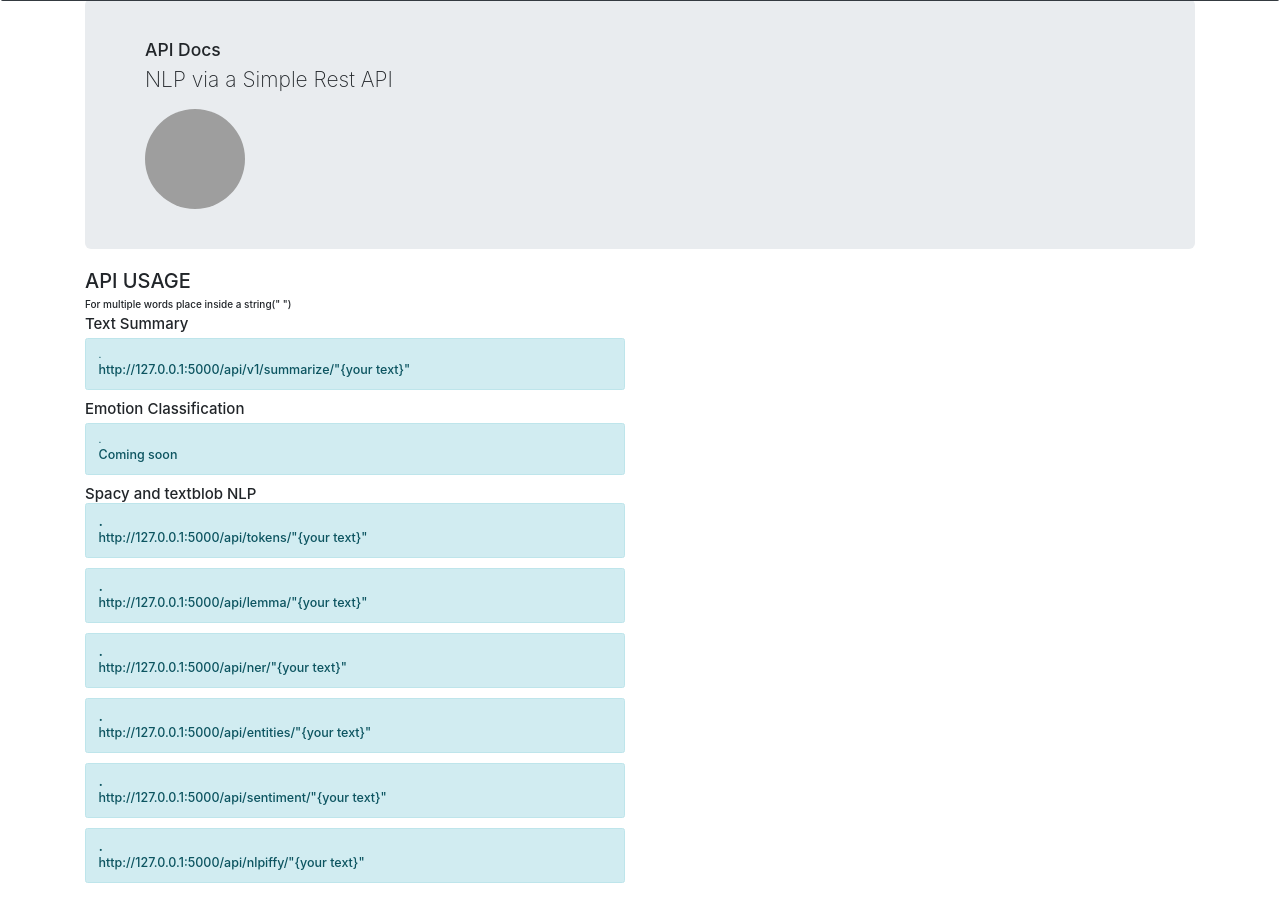
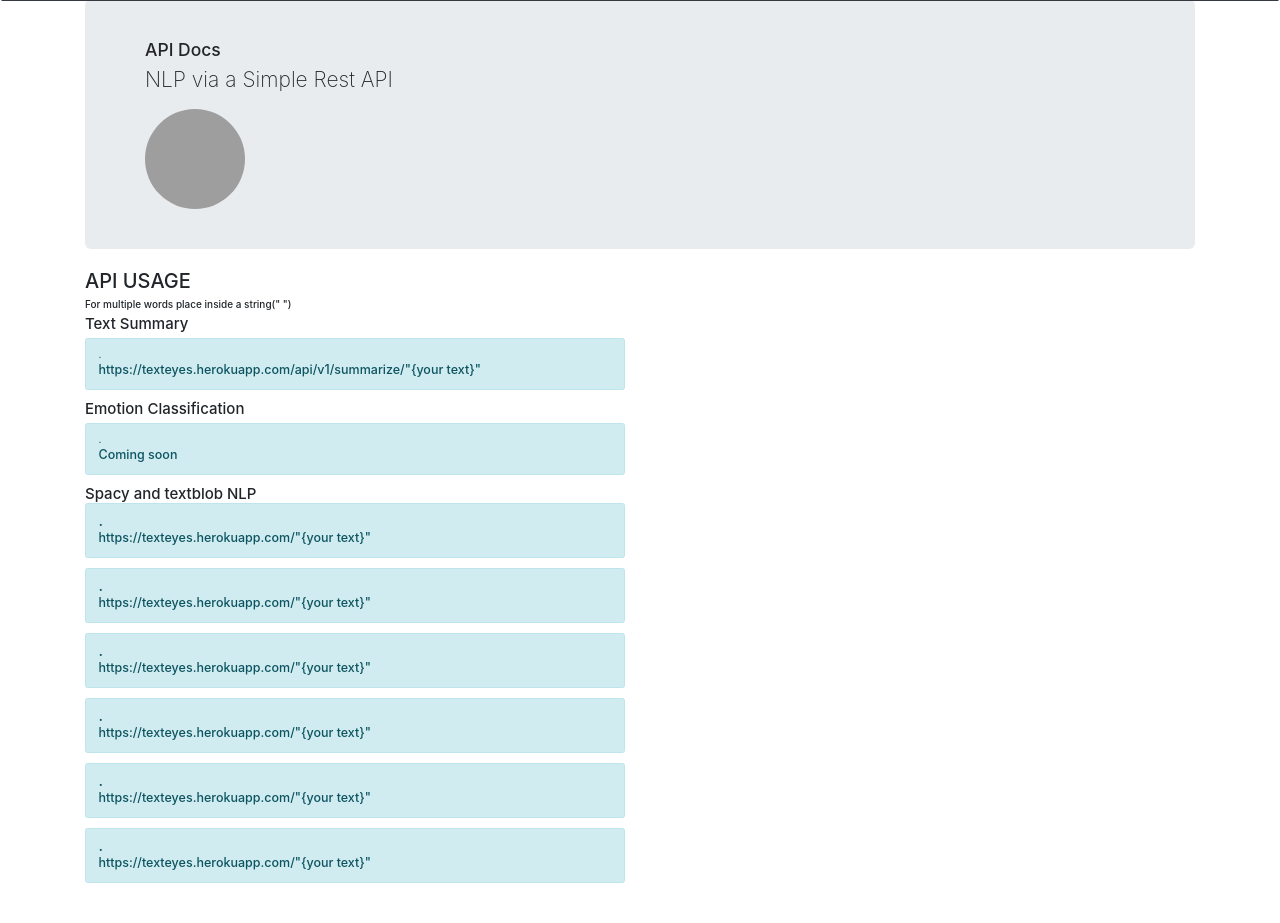
Before and after one commit to rapha18th/text-eyes, a Flask app: page /api in a window 1280 px wide. Shown: the part 61-984 px from the top of the page. Run offline with Flask 2, Linux system fonts and the light colour scheme; some libraries are stand-ins or nearby versions; grey boxes are pictures that could not be loaded.

Commit message:
heroku domain

```diff
--- a/templates/restfulapidocs.html
+++ b/templates/restfulapidocs.html
@@ -61,18 +61,18 @@
           <h2>API USAGE</h2>
           <h6>For multiple words place inside a string(" ")</h6>
           <h4>Text Summary</h4>
-          <div class="alert alert-info" role="alert">.<h5>http://127.0.0.1:5000/api/v1/summarize/"{your text}"</h5></div>
+          <div class="alert alert-info" role="alert">.<h5>https://texteyes.herokuapp.com/api/v1/summarize/"{your text}"</h5></div>
           <h4>Emotion Classification</h4>
           <div class="alert alert-info" role="alert">.<h5>Coming soon</h5></div>
 
           <h4>Spacy and textblob NLP</4>
 
-          <div class="alert alert-info" role="alert">.<h5>http://127.0.0.1:5000/api/tokens/"{your text}"</h5></div>
-          <div class="alert alert-info" role="alert">.<h5>http://127.0.0.1:5000/api/lemma/"{your text}"</h5></div>
-          <div class="alert alert-info" role="alert">.<h5>http://127.0.0.1:5000/api/ner/"{your text}"</h5></div>
-          <div class="alert alert-info" role="alert">.<h5>http://127.0.0.1:5000/api/entities/"{your text}"</h5></div>
-          <div class="alert alert-info" role="alert">.<h5>http://127.0.0.1:5000/api/sentiment/"{your text}"</h5></div>
-           <div class="alert alert-info" role="alert">.<h5>http://127.0.0.1:5000/api/nlpiffy/"{your text}"</h5></div>
+          <div class="alert alert-info" role="alert">.<h5>https://texteyes.herokuapp.com/"{your text}"</h5></div>
+          <div class="alert alert-info" role="alert">.<h5>https://texteyes.herokuapp.com/"{your text}"</h5></div>
+          <div class="alert alert-info" role="alert">.<h5>https://texteyes.herokuapp.com/"{your text}"</h5></div>
+          <div class="alert alert-info" role="alert">.<h5>https://texteyes.herokuapp.com/"{your text}"</h5></div>
+          <div class="alert alert-info" role="alert">.<h5>https://texteyes.herokuapp.com/"{your text}"</h5></div>
+          <div class="alert alert-info" role="alert">.<h5>https://texteyes.herokuapp.com/"{your text}"</h5></div>
 
         </div>
 
```
